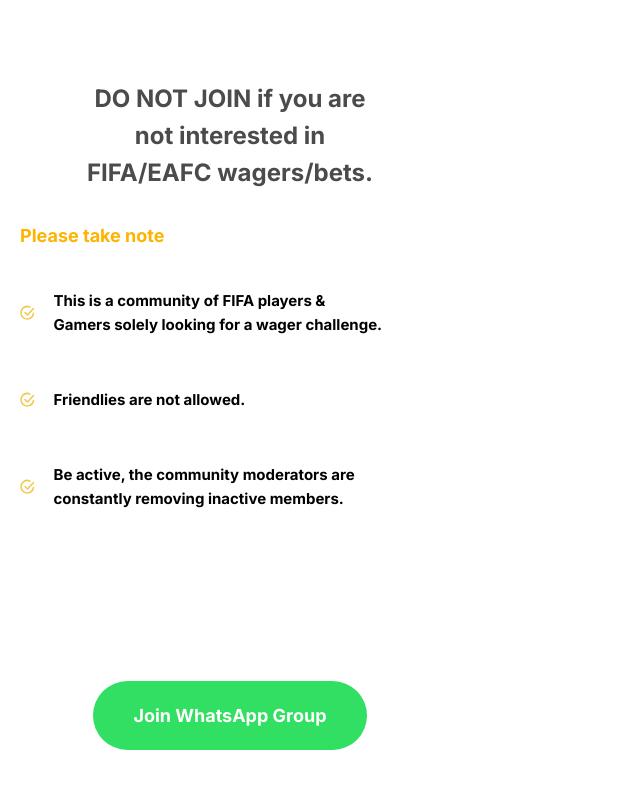
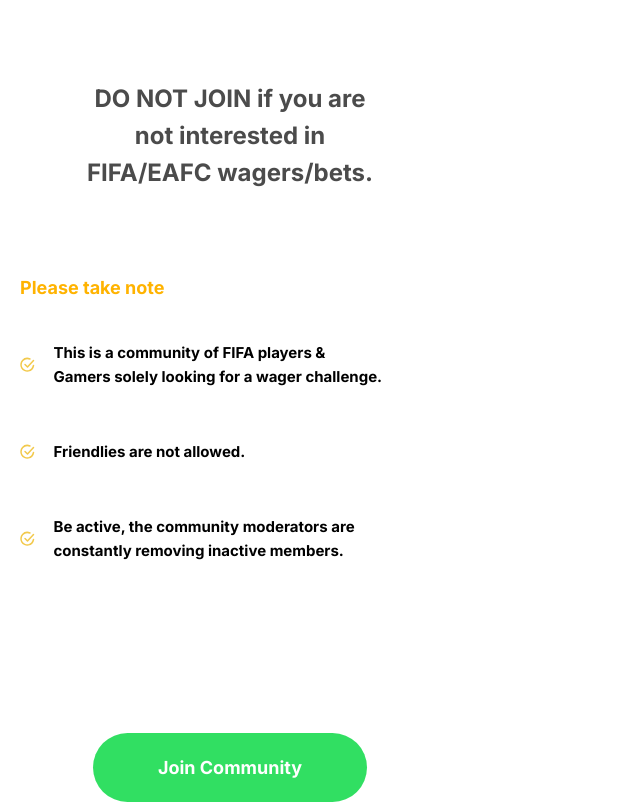
Before and after one commit to emmacode/footyeafc, a plain HTML site: page index.html in a window 1280 px wide. Shown: the part 97-899 px from the top of the page, without its empty margins (0-640 px from the left). Before the commit the page ends 847 px from the top, so only its background shows below. Drawn offline with Linux system fonts and the light colour scheme.

Commit message:
whatsapp link change, margin adjustment

```diff
--- a/index.html
+++ b/index.html
@@ -51,7 +51,7 @@
         color: #ffb300;
         font-size: 18px;
         font-weight: 600;
-        margin-bottom: 43px;
+        margin: 70px 0 43px 0;
       }
 
       .list p {
@@ -129,8 +129,8 @@
     </div>
 
     <div class="link">
-      <a href="https://chat.whatsapp.com/C41f3SuLesVJLtXRQyxJsK"
-        >Join WhatsApp Group</a
+      <a href="https://chat.whatsapp.com/JDLKABWUHJvBHOmFknXoHx"
+        >Join Community</a
       >
     </div>
   </body>
```
